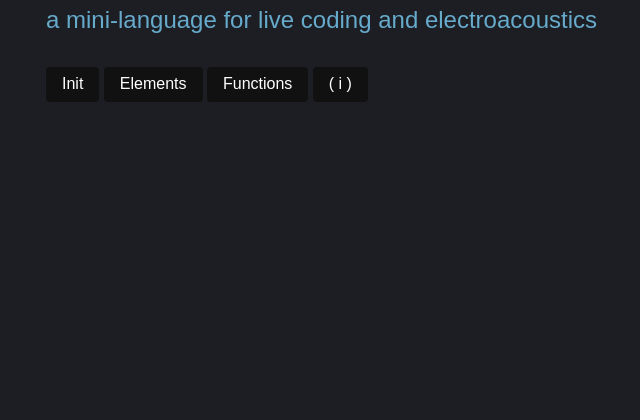
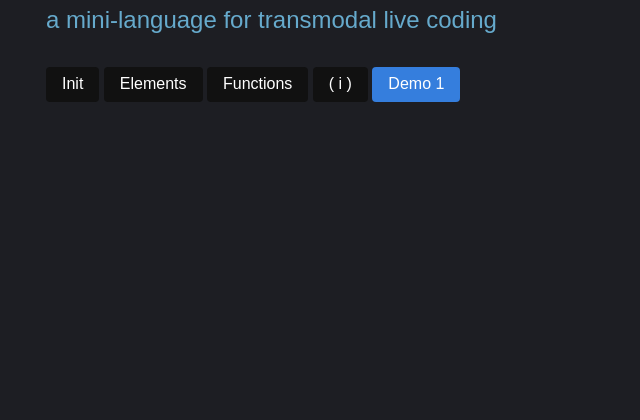
Before and after one commit to magfoto/sigv.github.io, a plain HTML site: page index.html in a window 1280 px wide. Shown: the part 380-800 px from the top of the page, without its empty margins (98-738 px from the left). Drawn offline with Linux system fonts and the light colour scheme.

Commit message:
updated descriptions

```diff
--- a/index.html
+++ b/index.html
@@ -13,7 +13,7 @@
   <meta http-equiv="content-type" content="text/html; charset=utf-8" />
 
   <meta name="keywords" content="" />
-  <meta name="description" content="sigv, a mini-language for live coding and electroacoustics" />
+  <meta name="description" content="sigv, a mini-language for transmodal live coding" />
 
   <link rel="stylesheet" href="global.css"></link>
 
@@ -25,7 +25,7 @@
   </div>
   <div class="tc tl-ns ph3">
     <h1 class="f3 f1-l fw2 mb3 mt4 mt0-ns">sigv</h1>
-    <h2 class="f5 f3-l fw1 mb4 mb4-l lh-title">a mini-language for live coding and electroacoustics</h2>
+    <h2 class="f5 f3-l fw1 mb4 mb4-l lh-title">a mini-language for transmodal live coding</h2>
     <a href="init.html" class="f5 link dim br2 ph3 pv2 mb2 dib white bg-near-black dib grow">
       Init
     </a>
@@ -38,6 +38,9 @@
     <a href="info.html" class="f5 link dim br2 ph3 pv2 mb2 dib white bg-near-black dib grow">
       ( i )
     </a>
+    <a href="https://www.youtube.com/watch?v=kj7Abf_y94o" class="f5 link dim br2 ph3 pv2 mb2 dib white bg-blue dib grow" target="_blank">
+      Demo 1
+    </a>
   </div>
 
 </section>
```
Also changed, not shown: info.html (+1 -4 lines).
